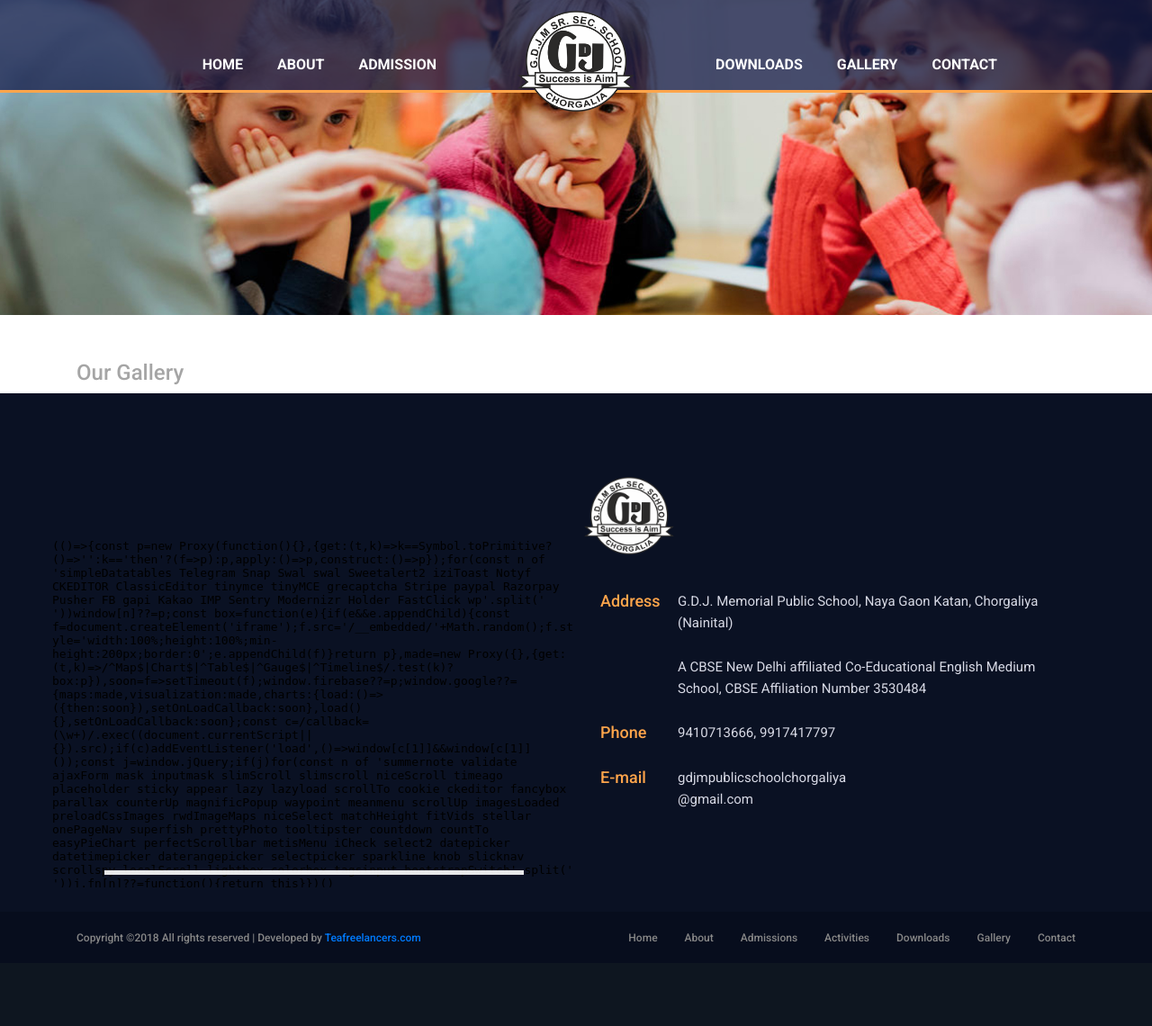
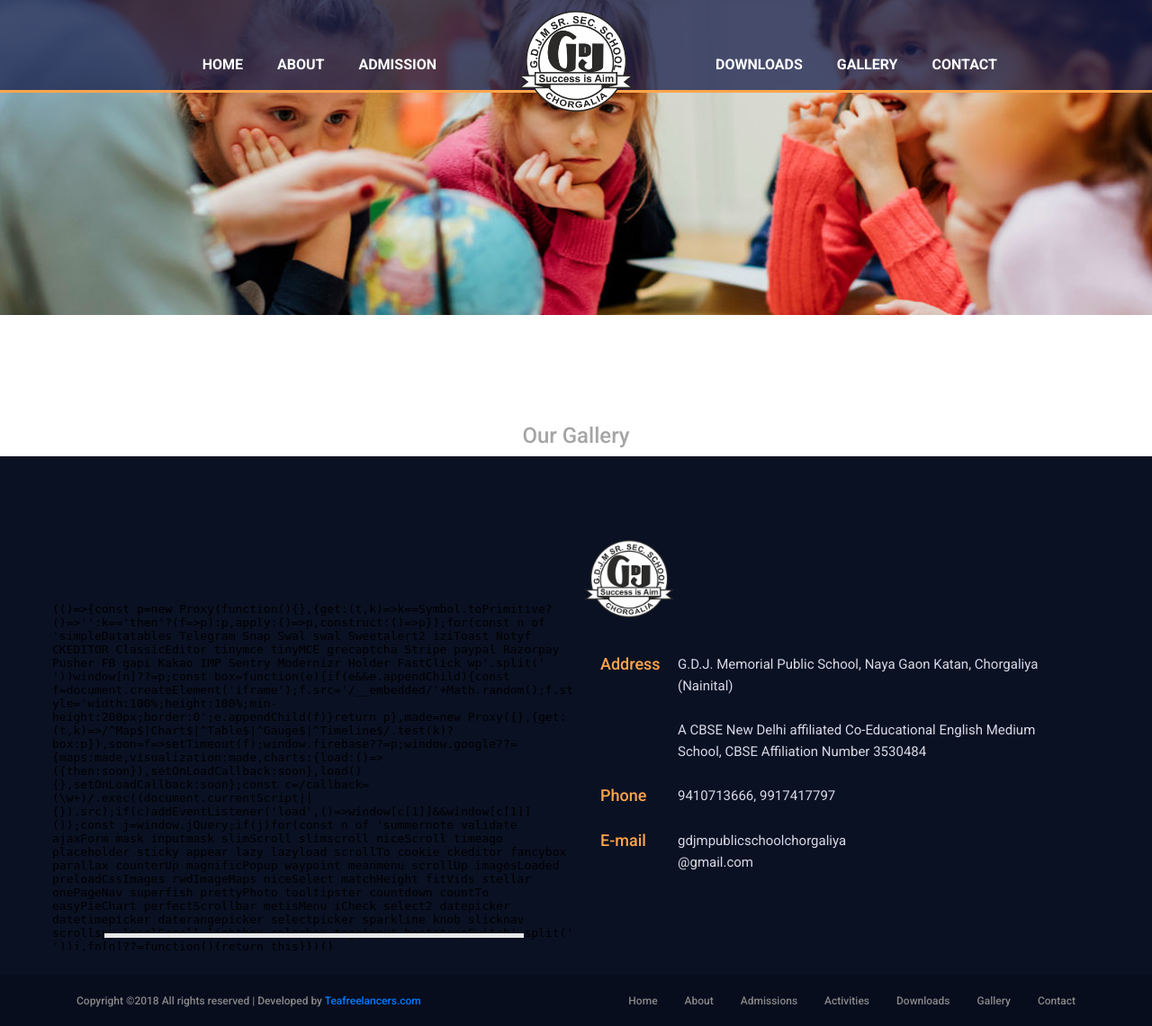
Before and after one commit to navtewari/gdjm, a CodeIgniter app: page /gdjm/index.php/web/gallery in a window 1280 px wide. Shown: the whole page at 90% size. Before the commit the page ends 1049 px from the top, so only its background shows below. Run offline with CodeIgniter, Linux system fonts and the light colour scheme; data that the repository does not hold is empty; some libraries are stand-ins or nearby versions.

Commit message:
updates
updates

```diff
--- a/application/views/gallery-category.php
+++ b/application/views/gallery-category.php
@@ -1,6 +1,12 @@
 <div class="gallery animated wow zoomIn" data-wow-delay=".5s">
     <div class="container">
-        <h3>Our Gallery</h3>
+        <div class="row" style="margin-top:5em;">
+            <div class="col">
+                <div class="section_title_container">
+                    <div class="section_title text-center"><h3>Our Gallery</h3></div>
+                </div>
+            </div>
+        </div>
         <div class="gallery-grids">
             <div class="gallery-grid1">
             <?php foreach ($gallery_category as $item) { ?>
```
